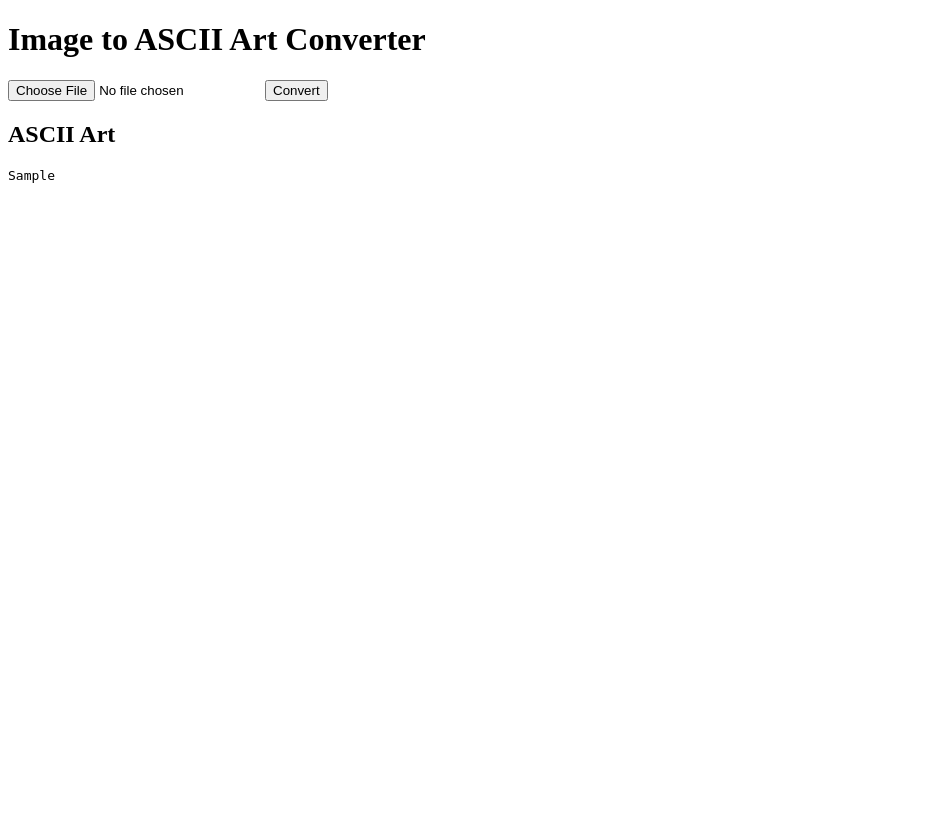
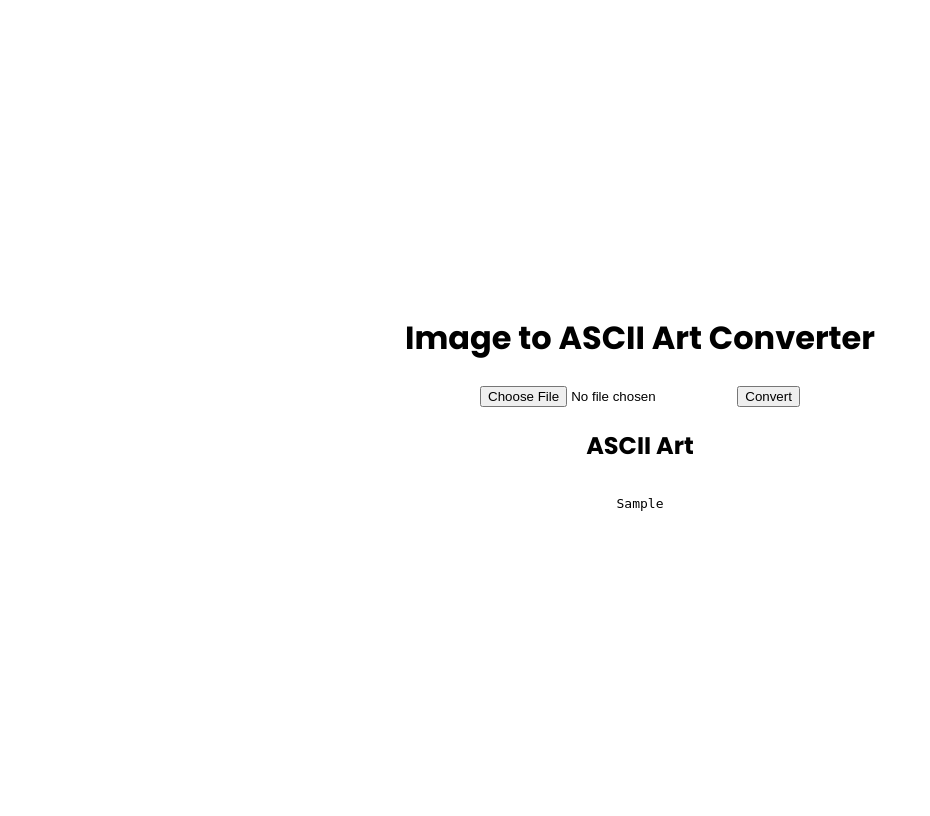
Before and after one commit to zero-to-mastery/ascii-art, a Flask app: template ascii_art_web_app/templates/index.html in a window 1280 px wide. Shown: the whole page, without its empty margins (0-930 px from the left). Before the commit the page ends 183 px from the top, so only its background shows below. Run offline with Flask 3, Linux system fonts and the light colour scheme; the template is opened without the code that fills it: most values are stand-ins (such as "Sample title", 1, 10 or a date in 2020).

Commit message:
Created a better file structure for the web app adhering to the best practices and also making some stylistic improvements

```diff
--- a/ascii_art_web_app/app.py
+++ b/ascii_art_web_app/app.py
@@ -15,7 +15,6 @@ sys.path.pop(0)
 #from community-version import convert_image_to_ascii
 # from convert_image import convert_image_to_ascii
 
-
 app = Flask(__name__)
 
 @app.route("/", methods=["GET", "POST"])
@@ -31,4 +30,4 @@ def index():
     return render_template("index.html", ascii_art=None)
 
 if __name__ == "__main__":
-    app.run(debug=True, host='0.0.0.0')
+    app.run(debug=True, host='0.0.0.0', port=8080)
--- /dev/null
+++ b/ascii_art_web_app/static/css/styles.css
@@ -0,0 +1,15 @@
+@import url('https://fonts.googleapis.com/css2?family=Poppins:wght@300;500;700&display=swap');
+
+.home-div {
+    display: flex;
+    flex-direction: column;
+    justify-content: center;
+    align-items: center;
+    height: 100vh;
+    margin: 0;
+    font-family: 'Poppins', sans-serif;;
+}
+
+.home-page-form {
+    text-align: center;
+}
--- a/ascii_art_web_app/templates/index.html
+++ b/ascii_art_web_app/templates/index.html
@@ -4,10 +4,12 @@
     <meta charset="UTF-8">
     <meta name="viewport" content="width=device-width, initial-scale=1.0">
     <title>Image to ASCII Art Converter</title>
+    <link rel="stylesheet" href="{{ url_for('static', filename='css/styles.css') }}">
 </head>
 <body>
-    <h1>Image to ASCII Art Converter</h1>
-    <form method="POST" enctype="multipart/form-data">
+    <div class="home-div">
+        <h1 class="home-page-heading">Image to ASCII Art Converter</h1>
+        <form class="home-page-form" method="POST" enctype="multipart/form-data">
             <input type="file" name="image" accept=".jpg, .jpeg, .png, .gif">
             <input type="submit" value="Convert">
         </form>
@@ -15,5 +17,6 @@
         <h2>ASCII Art</h2>
         <pre>{{ ascii_art }}</pre>
         {% endif %}
+    </div>
 </body>
 </html>
```
Lines whose indentation alone changed are shown as unchanged.
